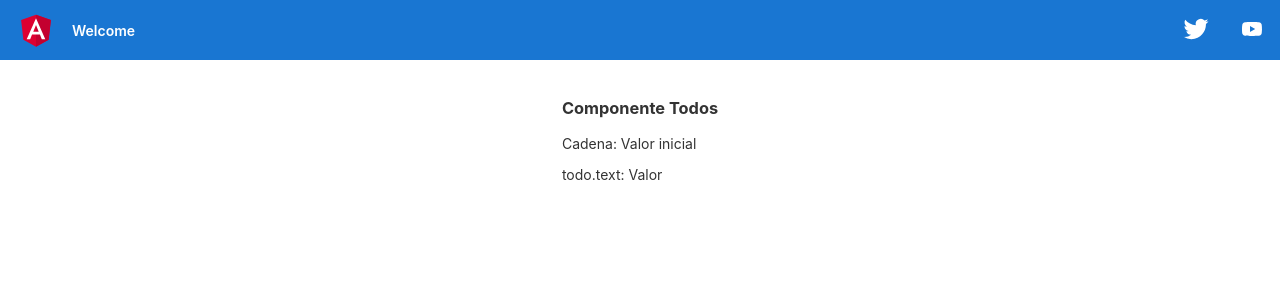
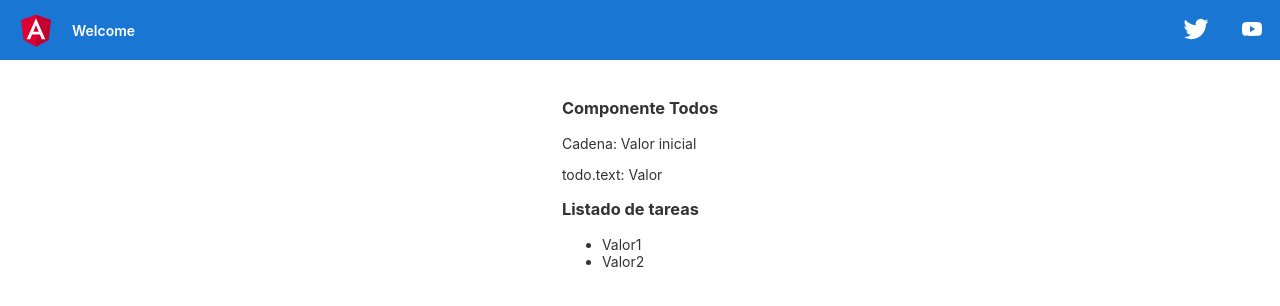
Before and after one commit to pepesan/curso-angular-twitch, an Angular app: page / in a window 1280 px wide. Shown: the top 306 px of the page. Built offline with nearby package versions, Linux system fonts and the light colour scheme.

Commit message:
definir y mostrar un listado por pantalla

```diff
--- a/src/app/todos/todos.component.html
+++ b/src/app/todos/todos.component.html
@@ -2,4 +2,10 @@
   <h3>Componente Todos</h3>
   <p>Cadena: {{cadena}}</p>
   <p>todo.text: {{todo.text}}</p>
+  <h3>Listado de tareas</h3>
+  <ul>
+    <li *ngFor="let todo of todos">
+      {{todo.text}}
+    </li>
+  </ul>
 </div>
--- a/src/app/todos/todos.component.ts
+++ b/src/app/todos/todos.component.ts
@@ -1,14 +1,24 @@
-import { Component } from '@angular/core';
+import {Component, OnInit} from '@angular/core';
 
 @Component({
   selector: 'app-todos',
   templateUrl: './todos.component.html',
   styleUrls: ['./todos.component.css']
 })
-export class TodosComponent {
+export class TodosComponent implements OnInit{
 
   public cadena: string = "Valor inicial";
   public todo: any = {
     text: "Valor"
   }
+  // listado de datos a presentar
+  public todos: any[] = [];
+
+  ngOnInit(): void {
+    this.todos = [
+      {text: "Valor1"},
+      {text: "Valor2"},
+    ]
+  }
+
 }
```
